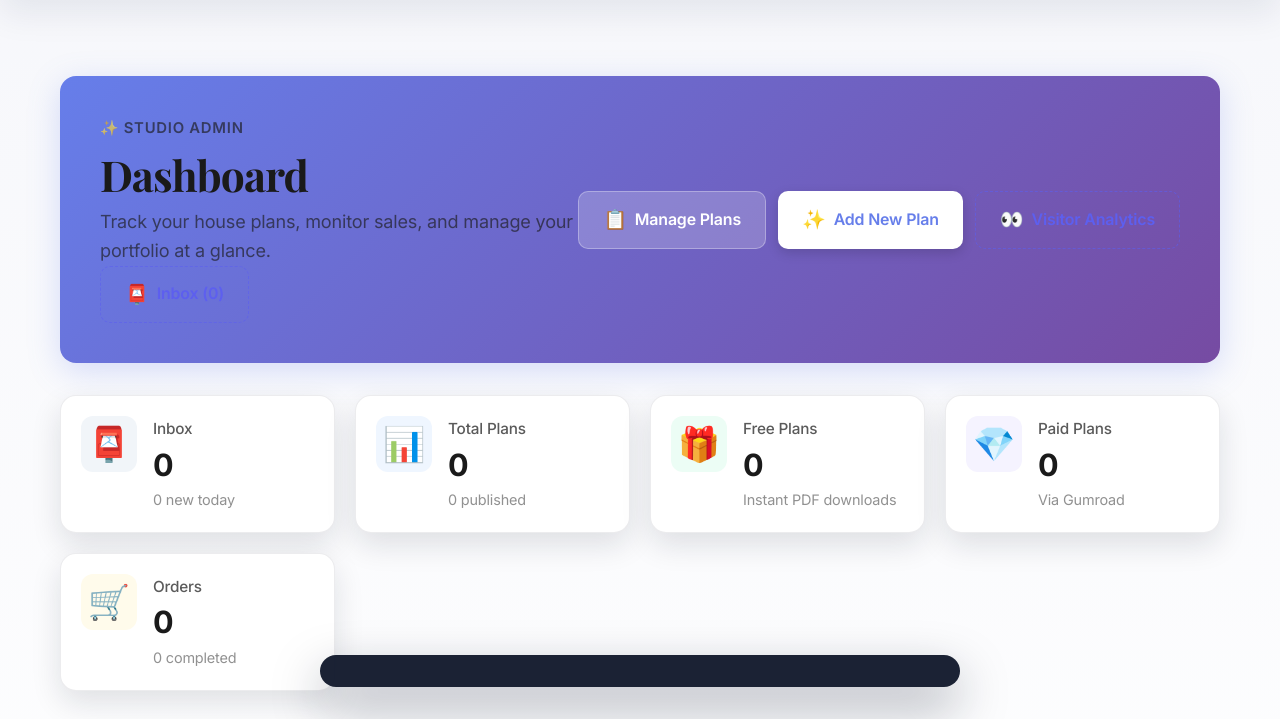
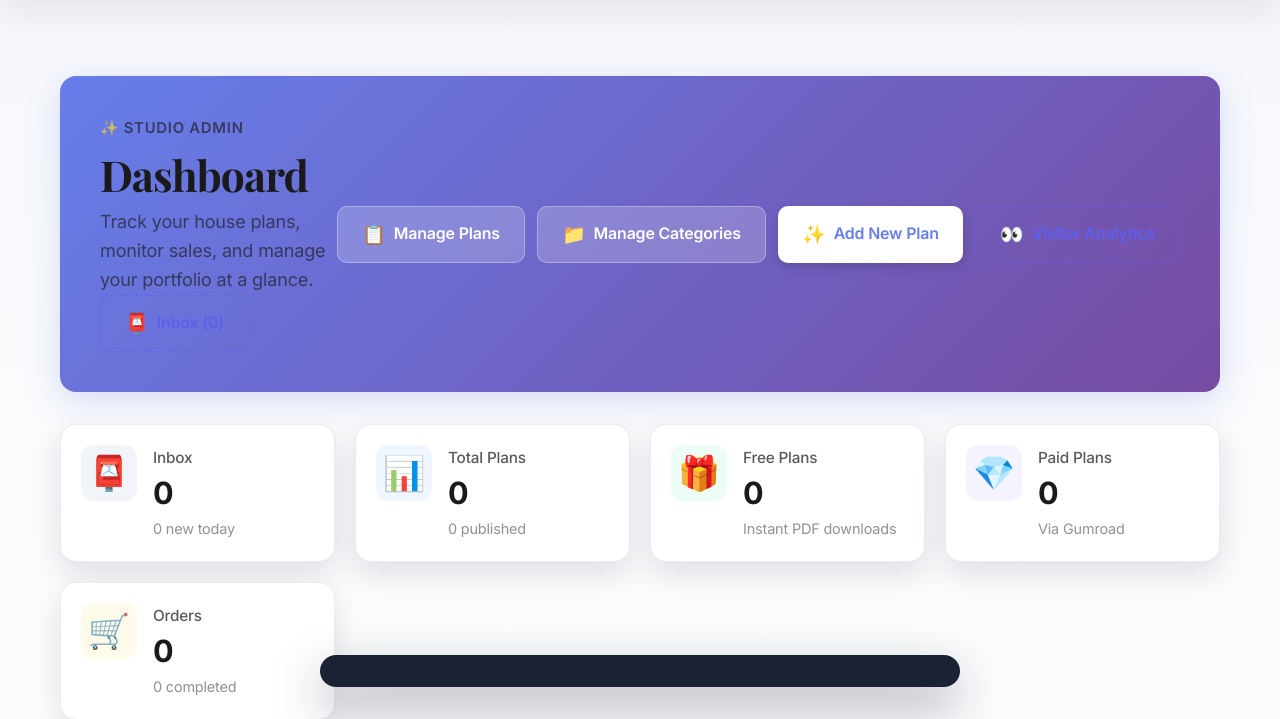
Before and after one commit to issou2025/myfreehouseplans, a Flask app: page /admin/dashboard in a window 1280 px wide; the page is wider, and only the part inside the window is pictured. Shown: the part 93-812 px from the top of that part. Run offline with Flask 3, Linux system fonts and the light colour scheme; a user stored in the database is signed in; data comes from the database, SQL or seed files in the repository; data that the repository does not hold is empty; some libraries are stand-ins or nearby versions.

Commit message:
Add Manage Categories dashboard button

```diff
--- a/app/routes/admin.py
+++ b/app/routes/admin.py
@@ -966,6 +966,25 @@ def categories():
     return render_template('admin/categories_list.html', categories=categories, plan_counts=plan_counts)
 
 
+@admin_bp.route('/categories/manage')
+@login_required
+@admin_required
+def manage_categories():
+    """Alias route for category management.
+
+    This exists to provide a stable endpoint name for dashboard buttons.
+    """
+
+    try:
+        return categories()
+    except Exception as exc:
+        db.session.rollback()
+        print(traceback.format_exc())
+        current_app.logger.error('Failed to render manage_categories: %s', exc, exc_info=True)
+        flash('Unable to load categories right now. Please try again.', 'danger')
+        return redirect(url_for('admin.dashboard'))
+
+
 @admin_bp.route('/categories/add', methods=['GET', 'POST'])
 @login_required
 @admin_required
--- a/app/templates/admin/dashboard.html
+++ b/app/templates/admin/dashboard.html
@@ -17,6 +17,12 @@
                 <span class="btn-admin__icon">📋</span>
                 <span>Manage Plans</span>
             </a>
+            {% if current_user.is_authenticated and current_user.role == 'superadmin' %}
+            <a class="btn-admin btn-admin--secondary" href="{{ url_for('admin.manage_categories') }}">
+                <span class="btn-admin__icon">📁</span>
+                <span>Manage Categories</span>
+            </a>
+            {% endif %}
             <a class="btn-admin btn-admin--primary" href="{{ url_for('admin.add_plan') }}">
                 <span class="btn-admin__icon">✨</span>
                 <span>Add New Plan</span>
```
